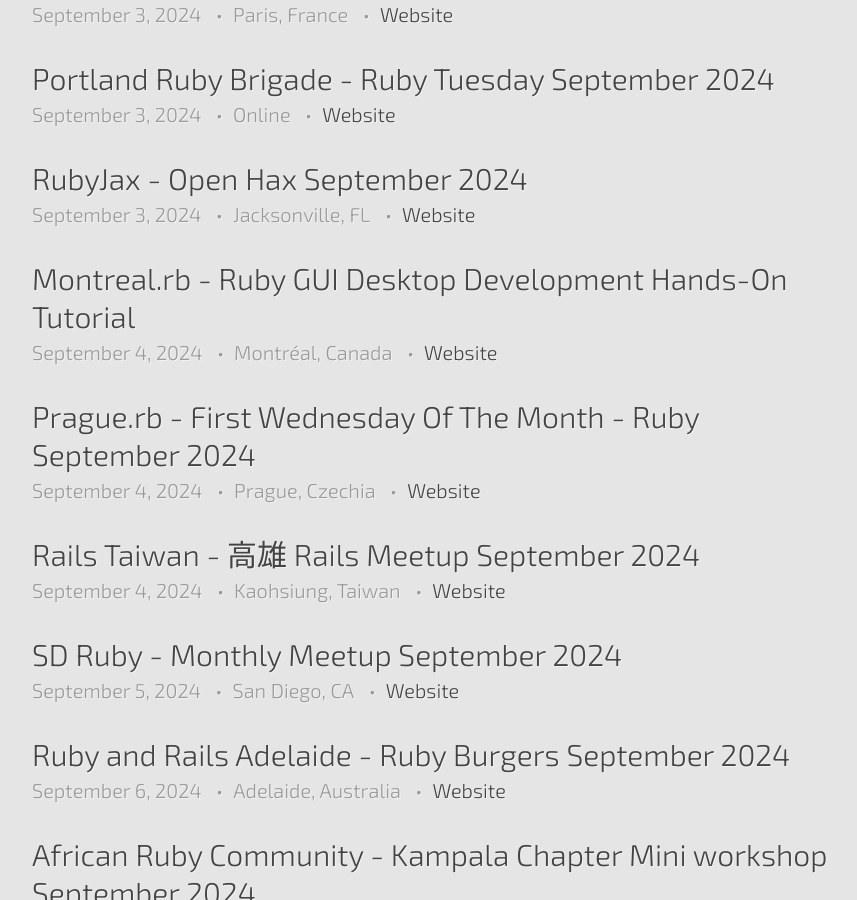
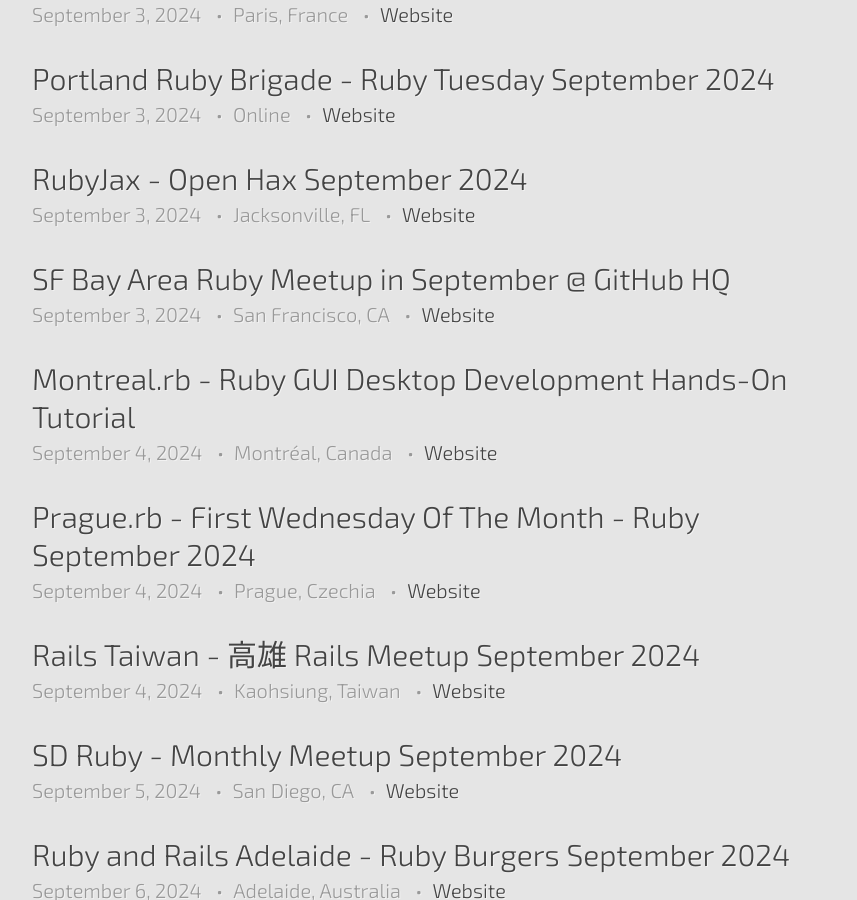
Before and after one commit to ruby-conferences/ruby-conferences.github.io, a Jekyll site: the page built from meetups/index.html, in a window 1280 px wide and 900 px high, scrolled down 1916 px. Shown: the whole window, without its empty margins (208-1065 px from the left). Built offline with Jekyll 4.4.1, drawn with Linux system fonts in a browser that asks for light colours; some of the changed text lies outside the part shown.

Commit message:
Add SF Bay Area Ruby Meetup in September and October (#732)

```diff
--- a/_data/meetups.yml
+++ b/_data/meetups.yml
@@ -1380,6 +1380,13 @@
   end_time: 20:00:00 EDT
   url: https://www.meetup.com/rubyjax/events/302836796
 
+- name: SF Bay Area Ruby Meetup in September @ GitHub HQ
+  location: San Francisco, CA
+  date: 2024-09-03
+  start_time: 17:00:00 PDT
+  end_time: 21:00:00 PDT
+  url: https://lu.ma/qfyzbfkk
+
 - name: Montreal.rb - Ruby GUI Desktop Development Hands-On Tutorial
   location: Montréal, Canada
   date: 2024-09-04
@@ -1874,6 +1881,13 @@
   end_time: 21:00:00 CEST
   url: https://www.meetup.com/cologne-rb/events/302980609
 
+- name: SF Bay Area Ruby Meetup in October @ Chime HQ
+  location: San Francisco, CA
+  date: 2024-10-10
+  start_time: 17:30:00 PDT
+  end_time: 21:00:00 PDT
+  url: https://lu.ma/jfpfmh19
+
 - name: Orange County Ruby Users Group - Ruby Science October 2024
   location: Online
   date: 2024-10-14
```
